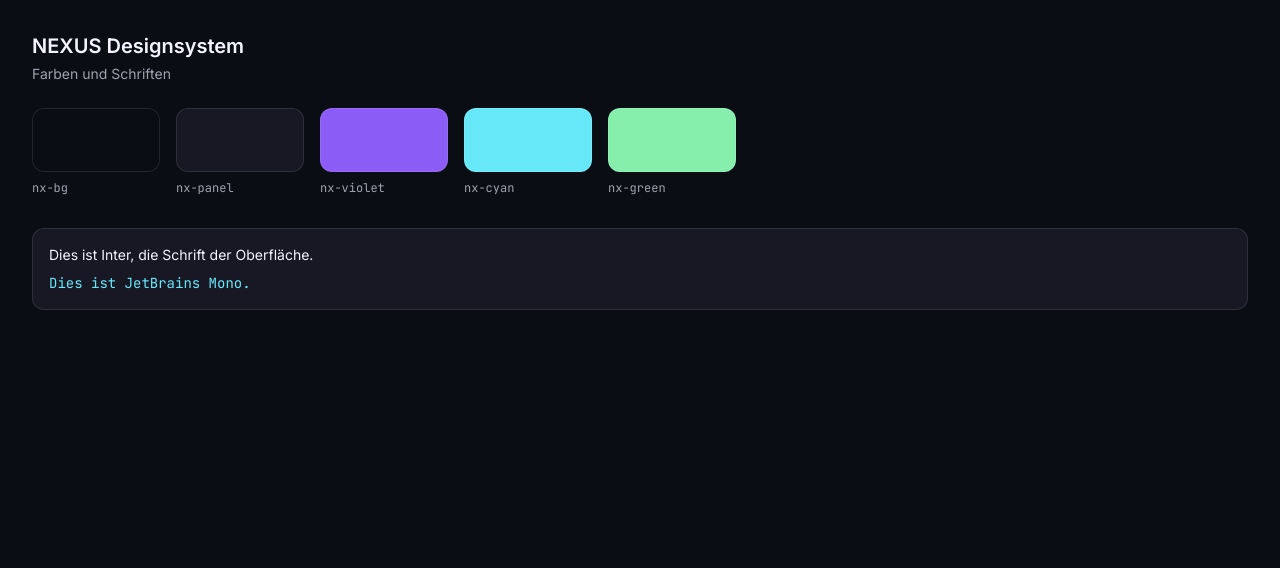
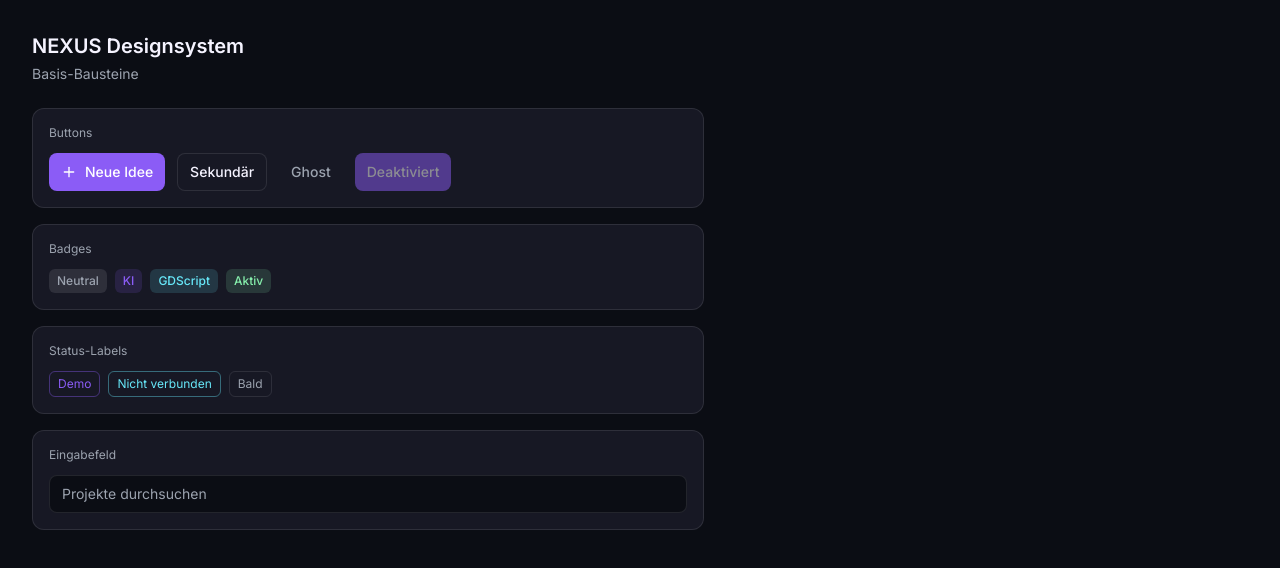
Before and after one commit to keylulu2701/Nexus, a React (Vite) app: page /projekte in a window 1280 px wide. Shown: the top 568 px of the page. Built offline with nearby package versions, Linux system fonts and the light colour scheme.

Commit message:
Schritt 2: Designsystem mit Basis-Komponenten

```diff
--- a/src/App.tsx
+++ b/src/App.tsx
@@ -1,29 +1,53 @@
+import { Plus } from 'lucide-react'
+import { Badge } from './components/Badge'
+import { Button } from './components/Button'
+import { Card } from './components/Card'
+import { Input } from './components/Input'
+import { StatusLabel } from './components/StatusLabel'
+
 function App() {
-  const farben = [
-    { name: 'nx-bg', klasse: 'bg-nx-bg' },
-    { name: 'nx-panel', klasse: 'bg-nx-panel' },
-    { name: 'nx-violet', klasse: 'bg-nx-violet' },
-    { name: 'nx-cyan', klasse: 'bg-nx-cyan' },
-    { name: 'nx-green', klasse: 'bg-nx-green' },
-  ]
-
   return (
     <div className="min-h-screen p-8">
       <h1 className="text-xl font-semibold">NEXUS Designsystem</h1>
-      <p className="mt-1 text-sm text-nx-muted">Farben und Schriften</p>
+      <p className="mt-1 text-sm text-nx-muted">Basis-Bausteine</p>
 
-      <div className="mt-6 flex gap-4">
-        {farben.map((f) => (
-          <div key={f.name} className="w-32">
-            <div className={`h-16 rounded-lg border border-nx-line ${f.klasse}`} />
-            <p className="mt-2 font-mono text-xs text-nx-muted">{f.name}</p>
+      <div className="mt-6 grid max-w-2xl gap-4">
+        <Card className="grid gap-3">
+          <p className="text-xs text-nx-muted">Buttons</p>
+          <div className="flex gap-3">
+            <Button>
+              <Plus size={16} />
+              Neue Idee
+            </Button>
+            <Button variante="sekundaer">Sekundär</Button>
+            <Button variante="ghost">Ghost</Button>
+            <Button disabled>Deaktiviert</Button>
           </div>
-        ))}
-      </div>
+        </Card>
 
-      <div className="mt-8 rounded-lg border border-nx-line bg-nx-panel p-4">
-        <p className="text-sm">Dies ist Inter, die Schrift der Oberfläche.</p>
-        <p className="mt-2 font-mono text-sm text-nx-cyan">Dies ist JetBrains Mono.</p>
+        <Card className="grid gap-3">
+          <p className="text-xs text-nx-muted">Badges</p>
+          <div className="flex gap-2">
+            <Badge>Neutral</Badge>
+            <Badge farbe="violet">KI</Badge>
+            <Badge farbe="cyan">GDScript</Badge>
+            <Badge farbe="green">Aktiv</Badge>
+          </div>
+        </Card>
+
+        <Card className="grid gap-3">
+          <p className="text-xs text-nx-muted">Status-Labels</p>
+          <div className="flex gap-2">
+            <StatusLabel art="demo" />
+            <StatusLabel art="nichtVerbunden" />
+            <StatusLabel art="bald" />
+          </div>
+        </Card>
+
+        <Card className="grid gap-3">
+          <p className="text-xs text-nx-muted">Eingabefeld</p>
+          <Input placeholder="Projekte durchsuchen" />
+        </Card>
       </div>
     </div>
   )
--- /dev/null
+++ b/src/components/Badge.tsx
@@ -0,0 +1,18 @@
+import type { ReactNode } from 'react'
+
+type Farbe = 'neutral' | 'violet' | 'cyan' | 'green'
+
+const stile: Record<Farbe, string> = {
+  neutral: 'bg-nx-text/10 text-nx-muted',
+  violet: 'bg-nx-violet/15 text-nx-violet',
+  cyan: 'bg-nx-cyan/15 text-nx-cyan',
+  green: 'bg-nx-green/15 text-nx-green',
+}
+
+export function Badge({ farbe = 'neutral', children }: { farbe?: Farbe; children: ReactNode }) {
+  return (
+    <span className={`inline-flex items-center rounded-sm px-2 py-1 text-xs font-medium ${stile[farbe]}`}>
+      {children}
+    </span>
+  )
+}
--- /dev/null
+++ b/src/components/Button.tsx
@@ -0,0 +1,22 @@
+import type { ButtonHTMLAttributes } from 'react'
+
+type Variante = 'primaer' | 'sekundaer' | 'ghost'
+
+type ButtonProps = ButtonHTMLAttributes<HTMLButtonElement> & {
+  variante?: Variante
+}
+
+const stile: Record<Variante, string> = {
+  primaer: 'bg-nx-violet text-white hover:bg-nx-violet/85',
+  sekundaer: 'border border-nx-line bg-nx-panel text-nx-text hover:bg-nx-text/10',
+  ghost: 'text-nx-muted hover:bg-nx-text/10 hover:text-nx-text',
+}
+
+export function Button({ variante = 'primaer', className = '', ...rest }: ButtonProps) {
+  return (
+    <button
+      className={`inline-flex items-center gap-2 rounded-md px-3 py-2 text-sm font-medium transition-colors disabled:cursor-not-allowed disabled:opacity-50 ${stile[variante]} ${className}`}
+      {...rest}
+    />
+  )
+}
--- /dev/null
+++ b/src/components/Card.tsx
@@ -0,0 +1,10 @@
+import type { HTMLAttributes } from 'react'
+
+export function Card({ className = '', ...rest }: HTMLAttributes<HTMLDivElement>) {
+  return (
+    <div
+      className={`rounded-lg border border-nx-line bg-nx-panel p-4 ${className}`}
+      {...rest}
+    />
+  )
+}
--- /dev/null
+++ b/src/components/Input.tsx
@@ -0,0 +1,10 @@
+import type { InputHTMLAttributes } from 'react'
+
+export function Input({ className = '', ...rest }: InputHTMLAttributes<HTMLInputElement>) {
+  return (
+    <input
+      className={`w-full rounded-md border border-nx-line bg-nx-bg px-3 py-2 text-sm text-nx-text placeholder:text-nx-muted hover:border-nx-text/25 ${className}`}
+      {...rest}
+    />
+  )
+}
--- /dev/null
+++ b/src/components/StatusLabel.tsx
@@ -0,0 +1,16 @@
+type Art = 'demo' | 'nichtVerbunden' | 'bald'
+
+const inhalt: Record<Art, { text: string; stil: string }> = {
+  demo: { text: 'Demo', stil: 'border-nx-violet/40 text-nx-violet' },
+  nichtVerbunden: { text: 'Nicht verbunden', stil: 'border-nx-cyan/40 text-nx-cyan' },
+  bald: { text: 'Bald', stil: 'border-nx-line text-nx-muted' },
+}
+
+export function StatusLabel({ art }: { art: Art }) {
+  const { text, stil } = inhalt[art]
+  return (
+    <span className={`inline-flex items-center rounded-sm border px-2 py-1 text-xs ${stil}`}>
+      {text}
+    </span>
+  )
+}
```
